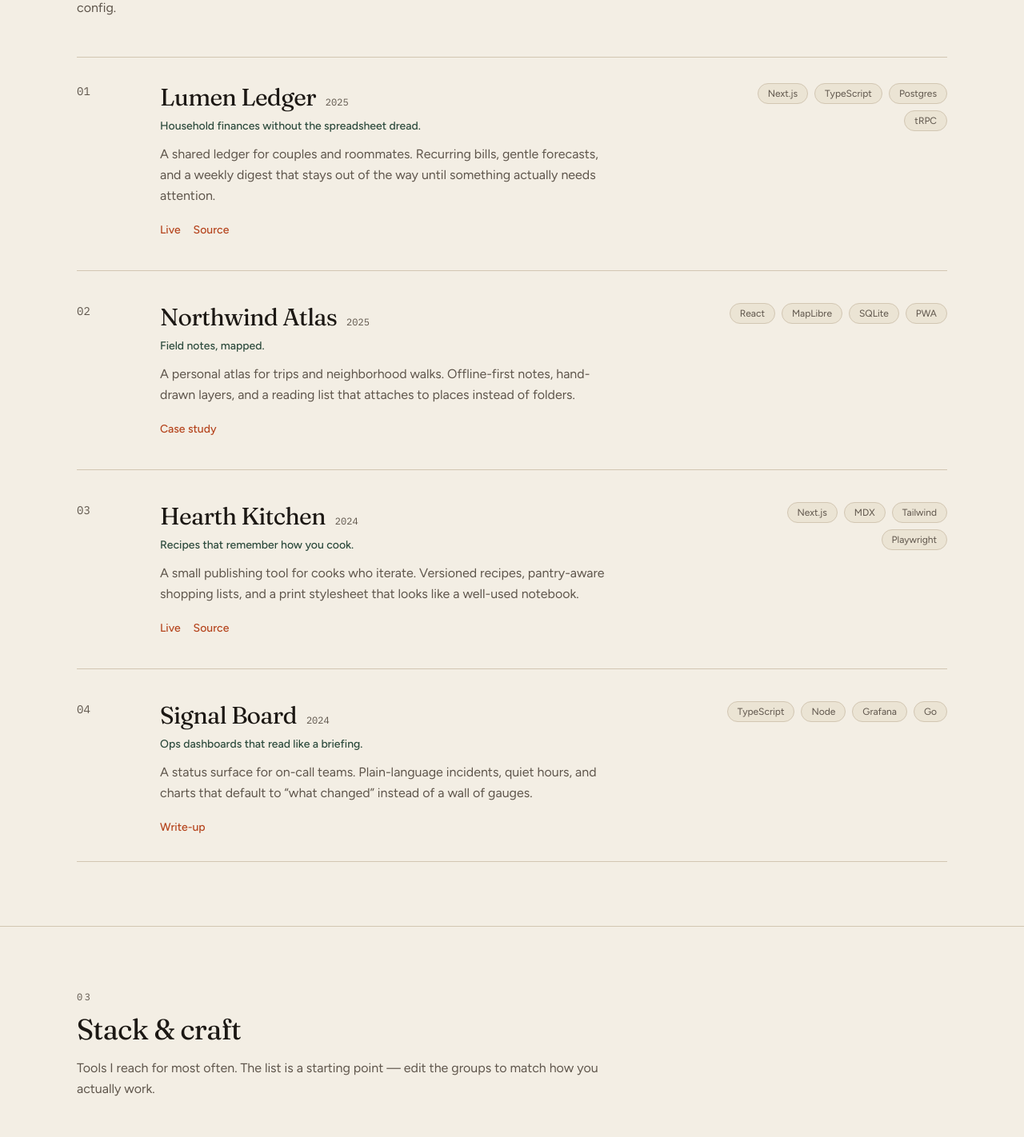
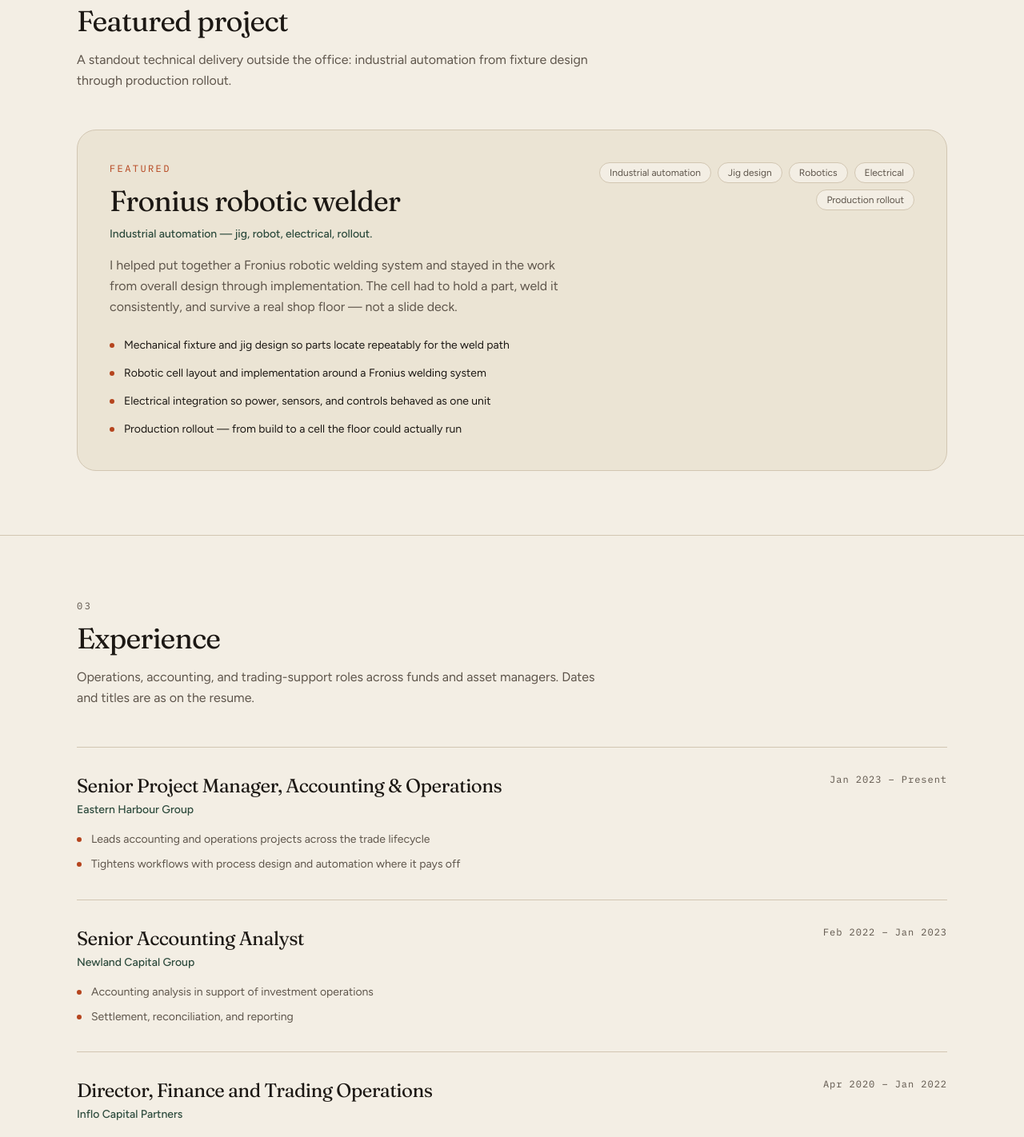
Before and after one commit to al4142/portfolio, a Next.js app: page / in a window 1280 px wide. Shown: the part 1260-2682 px from the top of the page at 80% size. Built offline with nearby package versions, Linux system fonts and the light colour scheme.

Commit message:
Replace placeholder copy with Alex Lopez's background.
Add experience and education from the resume, feature the Fronius
robotic welder, and point contact details at Miami Beach.

Co-authored-by: Alex Lopez <al4142@users.noreply.github.com>

```diff
--- a/src/app/page.tsx
+++ b/src/app/page.tsx
@@ -1,5 +1,7 @@
 import { About } from "@/components/About";
 import { Contact } from "@/components/Contact";
+import { Education } from "@/components/Education";
+import { Experience } from "@/components/Experience";
 import { Footer } from "@/components/Footer";
 import { Header } from "@/components/Header";
 import { Hero } from "@/components/Hero";
@@ -16,7 +18,9 @@ export default function HomePage() {
         <Hero />
         <About />
         <Projects />
+        <Experience />
         <Skills />
+        <Education />
         <Contact />
       </main>
       <Footer />
--- a/src/components/Contact.tsx
+++ b/src/components/Contact.tsx
@@ -7,7 +7,7 @@ export function Contact() {
       <div className="mx-auto grid max-w-6xl gap-12 px-5 py-20 sm:px-8 lg:grid-cols-[minmax(0,1fr)_minmax(0,1.2fr)]">
         <div>
           <p className="mono text-xs tracking-[0.22em] text-muted uppercase">
-            04
+            06
           </p>
           <h2
             id="contact-heading"
--- /dev/null
+++ b/src/components/Education.tsx
@@ -0,0 +1,63 @@
+import { site } from "@/content/site";
+
+export function Education() {
+  return (
+    <section
+      id="education"
+      aria-labelledby="education-heading"
+      className="border-b border-line"
+    >
+      <div className="mx-auto max-w-6xl px-5 py-20 sm:px-8">
+        <div className="max-w-2xl">
+          <p className="mono text-xs tracking-[0.22em] text-muted uppercase">
+            05
+          </p>
+          <h2
+            id="education-heading"
+            className="display mt-3 text-3xl tracking-tight sm:text-4xl"
+          >
+            {site.education.title}
+          </h2>
+          <p className="mt-4 text-base leading-relaxed text-muted">
+            {site.education.intro}
+          </p>
+        </div>
+
+        <ul className="mt-12 grid gap-6 md:grid-cols-2">
+          {site.education.items.map((item) => (
+            <li
+              key={item.school}
+              className="rounded-2xl border border-line bg-elevated p-6"
+            >
+              <p className="mono text-xs tracking-[0.12em] text-muted">
+                {item.dates}
+              </p>
+              <h3 className="display mt-3 text-2xl tracking-tight">
+                {item.school}
+              </h3>
+              <p className="mt-1 text-sm font-medium text-forest">
+                {item.credential}
+              </p>
+              {item.detail ? (
+                <p className="mt-3 text-sm leading-relaxed text-muted">
+                  {item.detail}
+                </p>
+              ) : null}
+              {item.href ? (
+                <a
+                  href={item.href}
+                  target="_blank"
+                  rel="noreferrer noopener"
+                  className="mt-4 inline-block text-sm font-medium text-accent no-underline underline-offset-4 hover:underline"
+                >
+                  Program reference
+                  <span className="sr-only"> (opens in a new tab)</span>
+                </a>
+              ) : null}
+            </li>
+          ))}
+        </ul>
+      </div>
+    </section>
+  );
+}
--- /dev/null
+++ b/src/components/Experience.tsx
@@ -0,0 +1,59 @@
+import { site } from "@/content/site";
+
+export function Experience() {
+  return (
+    <section
+      id="experience"
+      aria-labelledby="experience-heading"
+      className="border-b border-line"
+    >
+      <div className="mx-auto max-w-6xl px-5 py-20 sm:px-8">
+        <div className="max-w-2xl">
+          <p className="mono text-xs tracking-[0.22em] text-muted uppercase">
+            03
+          </p>
+          <h2
+            id="experience-heading"
+            className="display mt-3 text-3xl tracking-tight sm:text-4xl"
+          >
+            {site.experience.title}
+          </h2>
+          <p className="mt-4 text-base leading-relaxed text-muted">
+            {site.experience.intro}
+          </p>
+        </div>
+
+        <ol className="mt-12 divide-y divide-line border-y border-line">
+          {site.experience.items.map((item) => (
+            <li key={`${item.company}-${item.dates}`} className="py-8">
+              <article className="grid gap-4 lg:grid-cols-[minmax(0,1fr)_16rem] lg:items-start">
+                <div>
+                  <h3 className="display text-2xl tracking-tight">
+                    {item.role}
+                  </h3>
+                  <p className="mt-1 text-sm font-medium text-forest">
+                    {item.company}
+                  </p>
+                  <ul className="mt-4 max-w-2xl space-y-2 text-sm leading-relaxed text-muted">
+                    {item.bullets.map((bullet) => (
+                      <li key={bullet} className="flex gap-3">
+                        <span
+                          aria-hidden="true"
+                          className="mt-2 h-1.5 w-1.5 shrink-0 rounded-full bg-accent"
+                        />
+                        <span>{bullet}</span>
+                      </li>
+                    ))}
+                  </ul>
+                </div>
+                <p className="mono text-xs tracking-[0.08em] text-muted lg:text-right">
+                  {item.dates}
+                </p>
+              </article>
+            </li>
+          ))}
+        </ol>
+      </div>
+    </section>
+  );
+}
--- a/src/components/Projects.tsx
+++ b/src/components/Projects.tsx
@@ -23,28 +23,59 @@ export function Projects() {
           </p>
         </div>
 
-        <ol className="mt-12 divide-y divide-line border-y border-line">
+        <ol className="mt-12 space-y-8">
           {site.projects.items.map((project, index) => (
-            <li key={project.id} className="group py-10 first:pt-8 last:pb-8">
-              <article className="grid gap-6 lg:grid-cols-[5rem_minmax(0,1fr)_18rem] lg:items-start">
+            <li key={project.id}>
+              <article
+                className={
+                  project.featured
+                    ? "rounded-3xl border border-line bg-elevated p-6 sm:p-10"
+                    : "border-y border-line py-10"
+                }
+              >
+                <div className="grid gap-8 lg:grid-cols-[minmax(0,1.4fr)_minmax(0,1fr)] lg:items-start">
+                  <div>
+                    {project.featured ? (
+                      <p className="mono mb-3 text-xs tracking-[0.2em] text-accent uppercase">
+                        Featured
+                      </p>
+                    ) : (
                       <p className="mono text-sm text-muted">
                         {String(index + 1).padStart(2, "0")}
                       </p>
-                <div>
+                    )}
                     <div className="flex flex-wrap items-baseline gap-x-3 gap-y-1">
-                    <h3 className="display text-2xl tracking-tight sm:text-3xl">
+                      <h3 className="display text-3xl tracking-tight sm:text-4xl">
                         {project.title}
                       </h3>
+                      {project.year ? (
                         <span className="mono text-xs text-muted">
                           {project.year}
                         </span>
+                      ) : null}
                     </div>
-                  <p className="mt-2 text-sm font-medium text-forest">
+                    <p className="mt-3 text-sm font-medium text-forest">
                       {project.summary}
                     </p>
-                  <p className="mt-3 max-w-xl text-base leading-relaxed text-muted">
+                    <p className="mt-4 max-w-2xl text-base leading-relaxed text-muted">
                       {project.description}
                     </p>
+                    {project.highlights && project.highlights.length > 0 ? (
+                      <ul className="mt-6 space-y-3">
+                        {project.highlights.map((highlight) => (
+                          <li
+                            key={highlight}
+                            className="flex gap-3 text-sm leading-relaxed text-ink"
+                          >
+                            <span
+                              aria-hidden="true"
+                              className="mt-2 h-1.5 w-1.5 shrink-0 rounded-full bg-accent"
+                            />
+                            <span>{highlight}</span>
+                          </li>
+                        ))}
+                      </ul>
+                    ) : null}
                     {project.links && project.links.length > 0 ? (
                       <div className="mt-5 flex flex-wrap gap-4">
                         {project.links.map((link) => (
@@ -66,12 +97,13 @@ export function Projects() {
                     {project.tags.map((tag) => (
                       <li
                         key={tag}
-                      className="rounded-full border border-line bg-elevated px-3 py-1 text-xs text-muted"
+                        className="rounded-full border border-line bg-bg px-3 py-1 text-xs text-muted"
                       >
                         {tag}
                       </li>
                     ))}
                   </ul>
+                </div>
               </article>
             </li>
           ))}
--- a/src/components/Skills.tsx
+++ b/src/components/Skills.tsx
@@ -10,7 +10,7 @@ export function Skills() {
       <div className="mx-auto max-w-6xl px-5 py-20 sm:px-8">
         <div className="max-w-2xl">
           <p className="mono text-xs tracking-[0.22em] text-muted uppercase">
-            03
+            04
           </p>
           <h2
             id="skills-heading"
--- a/src/content/site.ts
+++ b/src/content/site.ts
@@ -18,9 +18,26 @@ export type Project = {
   title: string;
   summary: string;
   description: string;
-  year: string;
+  year?: string;
+  featured?: boolean;
   tags: string[];
+  highlights?: string[];
   links?: ProjectLink[];
+};
+
+export type ExperienceItem = {
+  company: string;
+  role: string;
+  dates: string;
+  bullets: string[];
+};
+
+export type EducationItem = {
+  school: string;
+  credential: string;
+  dates: string;
+  detail?: string;
+  href?: string;
 };
 
 export type SkillGroup = {
@@ -54,6 +71,16 @@ export type SiteContent = {
     intro: string;
     items: Project[];
   };
+  experience: {
+    title: string;
+    intro: string;
+    items: ExperienceItem[];
+  };
+  education: {
+    title: string;
+    intro: string;
+    items: EducationItem[];
+  };
   skills: {
     title: string;
     intro: string;
@@ -74,126 +101,179 @@ export type SiteContent = {
 export const site: SiteContent = {
   name: "Alex Lopez",
   shortName: "AL",
-  role: "Product engineer",
+  role: "Trade operations & finance",
   tagline:
-    "I design and build calm, useful software — interfaces people actually want to return to.",
-  location: "Portland, OR",
-  availability: "Open to selected freelance and full-time roles",
-  email: "hello@alexlopez.dev",
-  siteUrl: "https://alexlopez.dev",
+    "Fifteen-plus years across hedge funds, credit, and asset management — pairing full trade-lifecycle experience with automation, growing Python, and full-stack training.",
+  location: "Miami Beach, FL",
+  availability: "Technology-forward operations: settlement, controls, and workflow automation.",
+  email: "alex@4142mb.com",
+  siteUrl: "https://4142mb.com",
   nav: [
     { label: "About", href: "#about" },
     { label: "Work", href: "#work" },
+    { label: "Experience", href: "#experience" },
     { label: "Skills", href: "#skills" },
     { label: "Contact", href: "#contact" },
   ],
-  social: [
-    { label: "GitHub", href: "https://github.com/alexlopez" },
-    { label: "LinkedIn", href: "https://linkedin.com/in/alexlopez" },
-    { label: "Bluesky", href: "https://bsky.app/profile/alexlopez.dev" },
-    { label: "Email", href: "mailto:hello@alexlopez.dev" },
-  ],
+  social: [{ label: "Email", href: "mailto:alex@4142mb.com" }],
   hero: {
-    eyebrow: "Portfolio / 2026",
+    eyebrow: "Miami Beach · Operations & systems",
     ctaPrimary: { label: "View work", href: "#work" },
     ctaSecondary: { label: "Contact", href: "#contact" },
   },
   about: {
     title: "A bit about me",
     paragraphs: [
-      "I’m a product engineer who likes the quiet parts of software: clear type, honest empty states, and systems that stay understandable after the first year.",
-      "Most recently I’ve been pairing design and implementation on tools for small teams — research workflows, editorial products, and the occasional map. I care as much about the handoff as the first commit.",
-      "When I’m not shipping, I’m usually walking the river trail, printing letterpress cards, or taking apart a recipe until it behaves.",
+      "I work the full trade lifecycle — equities, fixed income, derivatives, and FX, including APAC — from execution support through settlement and reconciliation. Bloomberg and expert Excel are daily tools; I also build automation workflows and am growing a Python practice around the same operational problems.",
+      "That systems habit shows up off the desk, too. I helped design and stand up a Fronius robotic welding cell — jig, robot, electrical, and production rollout — and completed full-stack web training at 4Geeks Academy (HTML, CSS, and Java).",
+      "I care about processes that stay understandable after the first year: clear controls, fewer manual breaks, and tools the team will actually use.",
     ],
     facts: [
-      { label: "Based", value: "Portland, OR" },
-      { label: "Focus", value: "Web apps, design systems" },
-      { label: "Working", value: "Remote-first" },
+      { label: "Based", value: "Miami Beach, FL" },
+      { label: "Focus", value: "Trade ops, automation" },
+      { label: "Background", value: "Hedge funds, credit, AM" },
     ],
   },
   projects: {
-    title: "Selected work",
+    title: "Featured project",
     intro:
-      "A short set of sample pieces. Swap these with your own titles, write-ups, and links in the site config.",
+      "A standout technical delivery outside the office: industrial automation from fixture design through production rollout.",
     items: [
       {
-        id: "lumen-ledger",
-        title: "Lumen Ledger",
-        summary: "Household finances without the spreadsheet dread.",
+        id: "fronius-welder",
+        title: "Fronius robotic welder",
+        summary: "Industrial automation — jig, robot, electrical, rollout.",
         description:
-          "A shared ledger for couples and roommates. Recurring bills, gentle forecasts, and a weekly digest that stays out of the way until something actually needs attention.",
-        year: "2025",
-        tags: ["Next.js", "TypeScript", "Postgres", "tRPC"],
-        links: [
-          { label: "Live", href: "https://example.com/lumen" },
-          { label: "Source", href: "https://github.com/alexlopez/lumen-ledger" },
+          "I helped put together a Fronius robotic welding system and stayed in the work from overall design through implementation. The cell had to hold a part, weld it consistently, and survive a real shop floor — not a slide deck.",
+        featured: true,
+        tags: [
+          "Industrial automation",
+          "Jig design",
+          "Robotics",
+          "Electrical",
+          "Production rollout",
+        ],
+        highlights: [
+          "Mechanical fixture and jig design so parts locate repeatably for the weld path",
+          "Robotic cell layout and implementation around a Fronius welding system",
+          "Electrical integration so power, sensors, and controls behaved as one unit",
+          "Production rollout — from build to a cell the floor could actually run",
+        ],
+      },
+    ],
+  },
+  experience: {
+    title: "Experience",
+    intro:
+      "Operations, accounting, and trading-support roles across funds and asset managers. Dates and titles are as on the resume.",
+    items: [
+      {
+        company: "Eastern Harbour Group",
+        role: "Senior Project Manager, Accounting & Operations",
+        dates: "Jan 2023 – Present",
+        bullets: [
+          "Leads accounting and operations projects across the trade lifecycle",
+          "Tightens workflows with process design and automation where it pays off",
         ],
       },
       {
-        id: "northwind-atlas",
-        title: "Northwind Atlas",
-        summary: "Field notes, mapped.",
-        description:
-          "A personal atlas for trips and neighborhood walks. Offline-first notes, hand-drawn layers, and a reading list that attaches to places instead of folders.",
-        year: "2025",
-        tags: ["React", "MapLibre", "SQLite", "PWA"],
-        links: [{ label: "Case study", href: "https://example.com/atlas" }],
-      },
-      {
-        id: "hearth-kitchen",
-        title: "Hearth Kitchen",
-        summary: "Recipes that remember how you cook.",
-        description:
-          "A small publishing tool for cooks who iterate. Versioned recipes, pantry-aware shopping lists, and a print stylesheet that looks like a well-used notebook.",
-        year: "2024",
-        tags: ["Next.js", "MDX", "Tailwind", "Playwright"],
-        links: [
-          { label: "Live", href: "https://example.com/hearth" },
-          { label: "Source", href: "https://github.com/alexlopez/hearth-kitchen" },
+        company: "Newland Capital Group",
+        role: "Senior Accounting Analyst",
+        dates: "Feb 2022 – Jan 2023",
+        bullets: [
+          "Accounting analysis in support of investment operations",
+          "Settlement, reconciliation, and reporting",
         ],
       },
       {
-        id: "signal-board",
-        title: "Signal Board",
-        summary: "Ops dashboards that read like a briefing.",
-        description:
-          "A status surface for on-call teams. Plain-language incidents, quiet hours, and charts that default to “what changed” instead of a wall of gauges.",
-        year: "2024",
-        tags: ["TypeScript", "Node", "Grafana", "Go"],
-        links: [{ label: "Write-up", href: "https://example.com/signal" }],
+        company: "Inflo Capital Partners",
+        role: "Director, Finance and Trading Operations",
+        dates: "Apr 2020 – Jan 2022",
+        bullets: [
+          "Directed finance and trading operations",
+          "Day-to-day trade support, settlement, and operational controls",
+        ],
+      },
+      {
+        company: "TCA Global Credit Master Fund",
+        role: "VP Special Assets / CRO",
+        dates: "Nov 2017 – Feb 2020",
+        bullets: [
+          "Vice president for special assets and chief risk officer",
+          "Credit-fund operations and risk processes",
+        ],
+      },
+      {
+        company: "CRL Management / Napeague Capital",
+        role: "Senior Analyst, Trading and Operations",
+        dates: "Aug 2005 – Nov 2017",
+        bullets: [
+          "Trading and operations analyst across a long tenure",
+          "Full trade-lifecycle support and desk-adjacent systems work",
+        ],
+      },
+    ],
+  },
+  education: {
+    title: "Education & training",
+    intro: "Finance degree, then a full-stack program focused on web fundamentals.",
+    items: [
+      {
+        school: "Florida International University",
+        credential: "BBA, Finance",
+        dates: "Aug 2001 – May 2006",
+      },
+      {
+        school: "4Geeks Academy",
+        credential: "Full-Stack Bootcamp",
+        dates: "2023",
+        detail:
+          "HTML, CSS, and Java. This cohort was before the program’s later AI course — web fundamentals only.",
+        href: "https://fl.4geeksacademy.com/en/programs/full-stack",
       },
     ],
   },
   skills: {
-    title: "Stack & craft",
+    title: "Skills",
     intro:
-      "Tools I reach for most often. The list is a starting point — edit the groups to match how you actually work.",
+      "Markets and operations first; automation and web training alongside. Edit the groups in the site config.",
     groups: [
       {
-        title: "Interface",
-        items: ["TypeScript", "React", "Next.js", "Tailwind CSS", "Accessibility"],
+        title: "Operations",
+        items: [
+          "Trade ops & settlement",
+          "Bloomberg",
+          "CapitalIQ",
+          "Excel (expert)",
+          "QuickBooks",
+          "Leadership",
+        ],
       },
       {
-        title: "Systems",
-        items: ["Node.js", "PostgreSQL", "tRPC", "Prisma", "Redis"],
+        title: "Automation",
+        items: [
+          "Process automation",
+          "Python (growing)",
+          "AI/automation workflows (n8n, APIs)",
+        ],
       },
       {
-        title: "Practice",
-        items: ["Design systems", "Technical writing", "Playwright", "CI/CD", "Figma"],
+        title: "Web",
+        items: ["HTML", "CSS", "Java"],
       },
     ],
   },
   contact: {
     title: "Let’s talk",
     intro:
-      "New roles, collaborations, or a question about a project — drop a note. This form stays in the browser; it does not send to a server.",
+      "Roles, operations problems, or a question about a project — write to alex@4142mb.com. The form below stays in the browser and does not send to a server.",
     formNote:
       "Messages are not delivered anywhere. Use the email link if you want this to leave your machine.",
     successTitle: "Saved locally — nothing was sent.",
     successBody:
-      "This is a client-side demo. Copy your note, or open the email link in the sidebar to send it for real.",
+      "This form does not post anywhere. Copy your note, or open the email link to send it for real.",
   },
   footer: {
-    note: "Built with Next.js, TypeScript, and Tailwind CSS. Edit src/content/site.ts to make it yours.",
+    note: "Edit src/content/site.ts to update copy, roles, and links. Built with Next.js, TypeScript, and Tailwind CSS.",
   },
 };
```
Also changed, not shown: 1 other file (tests, documents, lock files or other folders). Lines whose indentation alone changed are shown as unchanged.
